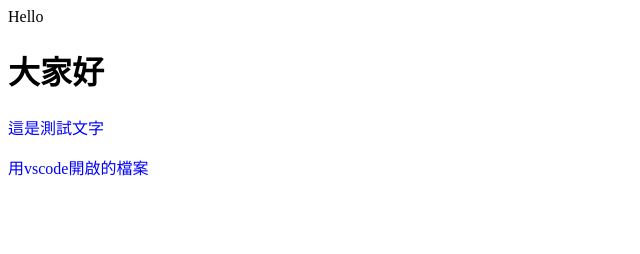
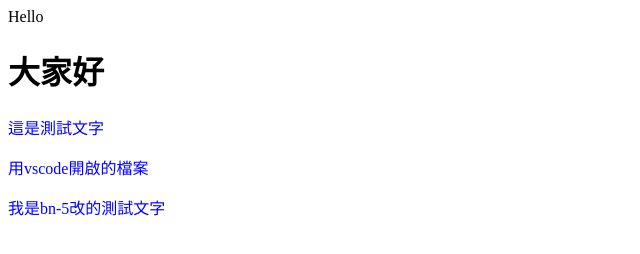
Before and after one commit to MinChiaYu/week1, a plain HTML site: page index2.htm in a window 1280 px wide. Shown: the whole page, without its empty margins (0-640 px from the left). Drawn offline with Linux system fonts and the light colour scheme.

Commit message:
modify index2.htm

```diff
--- a/index2.htm
+++ b/index2.htm
@@ -8,5 +8,6 @@
     <h1>大家好</h1>
     <p class="red-color">這是測試文字</p>
     <p class="red-color">用vscode開啟的檔案</p>
+    <p class="red-color">我是bn-5改的測試文字</p>
   </body>
 </html>
```
